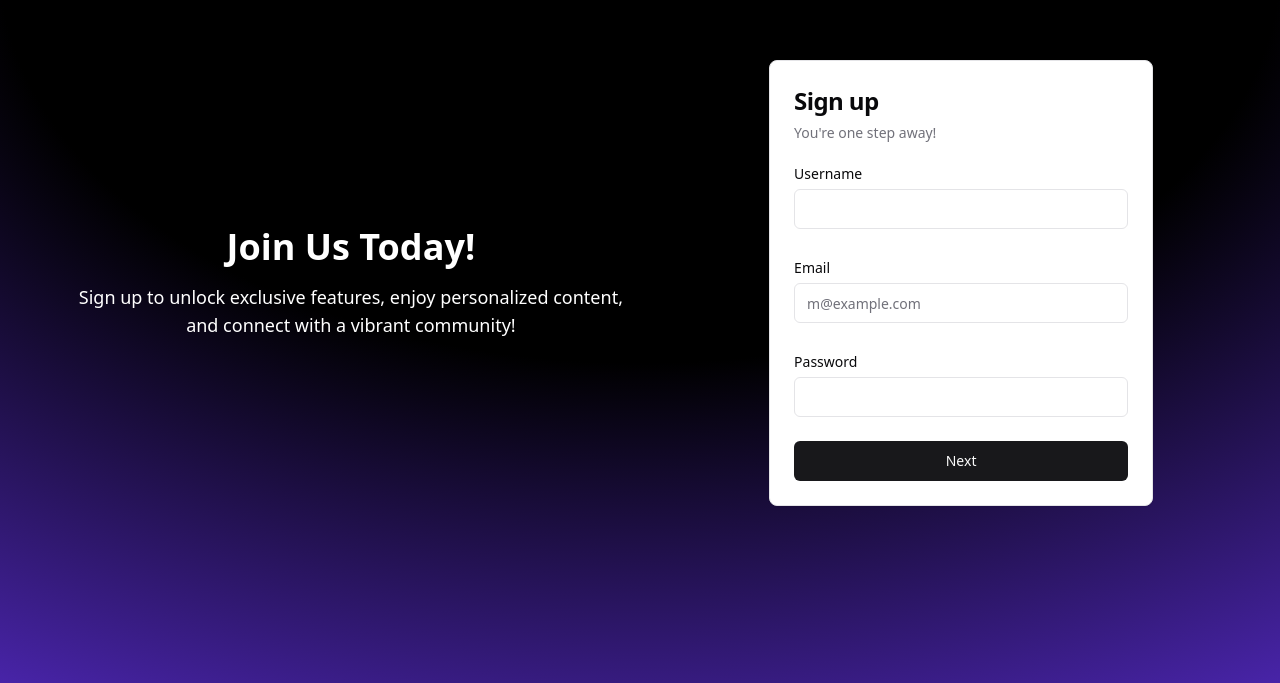
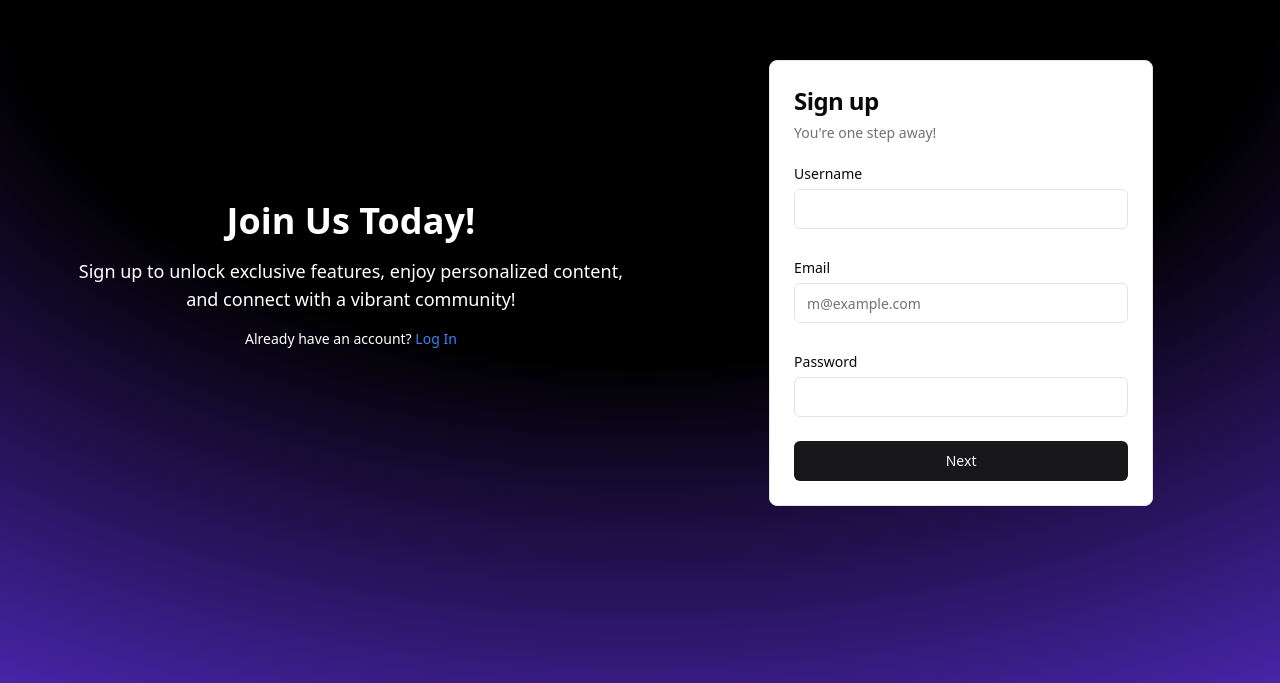
Before and after one commit to AlisaUrsu/BuzzByte-FE, a Next.js app: page /auth/signup in a window 1280 px wide. Shown: the part 117-800 px from the top of the page. Built offline with nearby package versions, Linux system fonts and the light colour scheme.

Commit message:
temp auth redirect

```diff
--- a/src/app/auth/signup/page.tsx
+++ b/src/app/auth/signup/page.tsx
@@ -78,7 +78,14 @@ function Page1({ onNext }: Page1Props) {
                 <p className="text-lg text-center">
                     Sign up to unlock exclusive features, enjoy personalized content, and connect with a vibrant community!
                 </p>
+                <p className="text-sm text-white m-4">
+                    Already have an account?{" "}
+                    <a href="/auth/login" className="text-blue-500 hover:underline">
+                        Log In
+                    </a>
+                </p>
             </div>
+
 
             <div className="flex-1 flex justify-center items-center ">
                 <SignUpForm onNext={onNext} />
--- a/src/app/page.tsx
+++ b/src/app/page.tsx
@@ -12,6 +12,7 @@ import {
   CardTitle,
 } from "@/components/ui/card"
 import { NewsCard } from "./NewsCard";
+import { useAuthRedirect } from "@/hooks/use-auth";
 
 
 const newsList = [
@@ -44,6 +45,8 @@ const newsList = [
 ];
 
 export default function Home() {
+  useAuthRedirect(); //fix so it doesnt render the page before
+
   const [date, setDate] = React.useState<Date | undefined>(new Date())
   return (
     <>
--- /dev/null
+++ b/src/hooks/use-auth.ts
@@ -0,0 +1,14 @@
+import { useEffect } from "react";
+import { useRouter } from "next/navigation";
+
+export const useAuthRedirect = () => {
+  const router = useRouter();
+
+  useEffect(() => {
+    const username = localStorage.getItem("username");
+
+    if (!username) {
+      router.push("/auth/signup");
+    }
+  }, [router]);
+};
```
